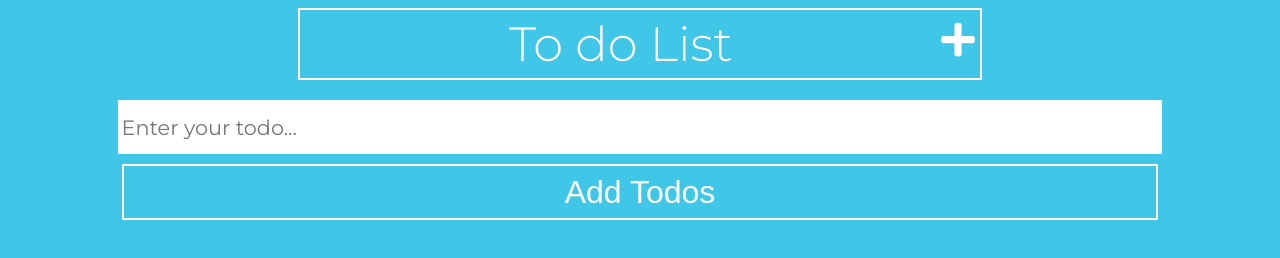
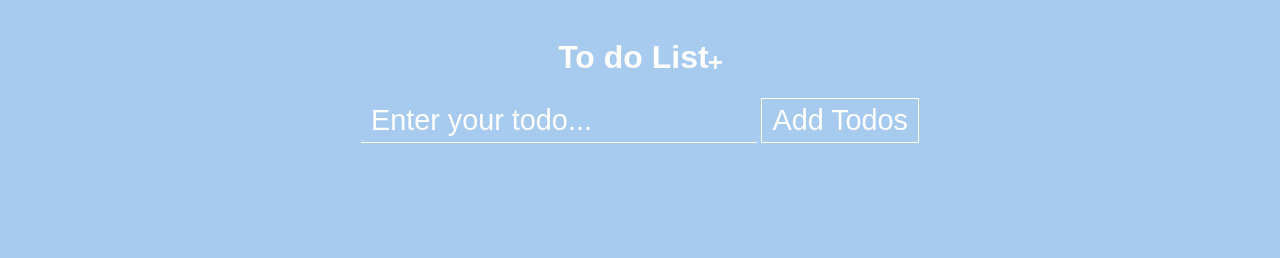
Before and after one commit to anthonyjwwong/todo-list, a plain HTML site: page index.html in a window 1280 px wide. Drawn offline with Linux system fonts and the light colour scheme.

Commit message:
Update style.css

```diff
--- a/css/style.css
+++ b/css/style.css
@@ -1,261 +1,118 @@
 body {
-  font-family: 'Montserrat', sans-serif;
-  background: #40c6e6;
-}
-.input_area {
-  max-width: 90vw;
-  margin: 0 auto;
+  font-family: 'Ubuntu', sans-serif;
+  background: #A7CAEF;
+  color: white;
 }
 
-.input_area_hidden{
-  width: 90vw;
-  margin: 10px 0 10px;
-
-  padding: 10px 0 10px;
+header h1 {
+  text-align: center;
+  font-weight: 300;
+  color: white;
 }
 
-.input_area h1 {
-  width: 100%;
-  margin: 0 auto;
+.input_area {
   text-align: center;
-  font-size: 1.5em;
-  font-weight: 300;
-  color: white;
-  padding-top: 5px;
-  padding-bottom: 5px;
-  border: 2px solid white;
-}
-/** Input **/
-.todo_input {
-  width: 90%;
-  font-size: 0.8em;
-  text-align: left;
-  outline: none;
-  border: 2px solid white;
-  font-family: 'Montserrat', sans-serif;
-  margin-top: 0;
-  height: 6vh;
-
 }
 
-/** Input Button **/
-.enter_input {
-  margin-top: 10px;
-  width: 90%;
-  font-size: 1em;
-  background: inherit;
-  outline: none;
-  color: white;
-  border: 2px solid white;
-  height: 40px;
-  padding-left: 10px;
-  padding-right: 10px;
-  font-weight: lighter;
+.deleteButton {
+  float:right;
+}
+
+li {
+  list-style: none;
+  width: 74vw;
+  padding: 5px 10px 7px;
+  margin: 5px auto;
+  font-weight: 300;
+}
+
+.input_area {
+
+  padding: 10px 5px 10px;
 }
 
 
-
-.fa-plus {
-  font-size: 0.8em;
-  float: right;
-  padding-right: 5px;
-  padding-top: 6px;
-  }
-
-
-#main {
-  text-align: center;
+ul {
+  padding: 0 ;
 }
 
-.display {
-  display: none;
+input {
+  padding: 5px 10px 5px;
+  font-family: 'Ubuntu', sans-serif;
+  outline: 0;
+  border: 0;
+  background: transparent;
+  border-bottom: 1px solid white;
+  color: white;
 }
 
-li {
-  width: 98%;
-  list-style-type: none;
-  border-bottom: 3px solid #40c6e6;
-  background: white;
-  text-align: left;
-  color: #40c6e6;
-  padding-left: 10px;
-  padding-top: 10px;
-  padding-bottom: 10px;
-  margin-left: 0;
-}
-ul {
-  width: 98%;
-  margin: 0 auto;
-  padding-top: 10px;
-  height: 70vh;
-  padding-left: 0;
+::placeholder {
+  color: white;
 }
 
-.deleteButton {
-  float: right;
-  text-transform: uppercase;
-  margin-right: 10px;
+:-ms-input-placeholder {
+  color: white;
+}
+
+::-ms-input-placeholder {
+  color: white;
+}
+
+button {
+  padding: 5px 10px 5px;
+  font-family: 'Ubuntu', sans-serif;
+  background: inherit;
+  border: 1px solid white;
+  color: white;
 }
 
 .displayNone {
   display: none;
 }
+
+.fa-plus {
+  font-size: 15px;
+}
+
+
+
 /*************************
-        media query
-*************************/
+       Media query
+************************/
+
 @media only screen and (min-width: 321px) {
-  .todo_input {
-    margin: 0;
-    width: 90%;
-    border: 2px solid white;
-  }
-  .enter_input {
-    width: 90%;
-    height: 7vh;
-    padding: 0;
+  li {
+    font-size: 1.5em;
   }
 
-
+  button {
+    font-size: 1em;
   }
 
+  input {
+    font-size: 1em;
+  }
+}
+
   @media only screen and (min-width: 600px) {
-    .input_area h1 {
-      font-size: 3em;
-    }
-
-    .todo_input {
-      font-size: 1.5em;
-      width: 90%;
-    }
-
-    .enter_input {
-      font-size: 1.5em;
-      width: 90%;
-    }
-
     li {
       font-size: 2em;
     }
 
+    button {
+      font-size: 1.8em;
+    }
+
+    input {
+      font-size: 1.8em;
+    }
+
   }
-
-    @media only screen and (min-width: 1024px) {
-      .enter_input {
-        height: 5vh;
-      }
-    }
 
 
 
-
-    @media only screen and (min-width: 1140px){
-      .enter_input {
-
-        height: 5vh;
-        width: 90%;
+    @media only screen and (min-width: 1200px) {
+      li {
+        width: 40vw;
       }
     }
-
-
-    @media only screen and (min-width: 320px) and (max-width: 500px) and (orientation: landscape) {
-      .enter_input {
-        height: 10vh;
-        width:90%;
-      }
-    }
-
-    @media only screen and (min-width: 501px) and (max-width: 1020px) and (orientation: landscape) {
-      .enter_input {
-        height: 11vh;
-        width: 90%;
-      }
-      .todo_input {
-        width: 90%;
-        height: 8vh;
-      }
-    }
-
-    @media only screen and (min-width: 640px) and (min-height: 320px) {
-      .input_area h1 {
-        font-size: 2em;
-        width: 90%;
-      }
-      .enter_input {
-        font-size: 1em;
-        width: 90%;
-      }
-
-      .todo_input {
-        font-size: 1em;
-      }
-
-      li {
-        font-size: 1em;
-      }
-    }
-
-    @media only screen and (min-width: 700px) {
-      .enter_input {
-        font-size: 1.3em;
-        width: 90%;
-      }
-
-      .todo_input {
-        font-size: 1.3em;
-
-      }
-      li {
-        font-size: 1.3em;
-      }
-    }
-
-    @media only screen and (min-width: 1200px) {
-      .input_area h1 {
-        font-size: 3em;
-        width: 59%;
-      }
-
-      .enter_input {
-        max-width: 100%;
-        font-size: 2em;
-        height: 7vh;
-        width: 90%;
-        font-weight: 300;
-      }
-
-      .todo_input {
-
-        font-size: 1.3em;
-        width: 90%;
-
-      }
-
-      li {
-        font-size: 2em;
-      }
-    }
-
-
-    @media only screen and (min-width: 1441px) {
-      li {
-        width: 60%;
-        margin: 0 auto;
-        font-size: 1.4em;
-
-      }
-
-      .input_area_hidden {
-        width: 50%;
-        margin: 10px auto;
-      }
-      .enter_input {
-        padding-left: 1%;
-        font-size: 1.5em;
-        width: 58.2%;
-      }
-
-      .todo_input {
-        padding-left: 1%;
-        width: 58.2%;
-      }
-    }
```
